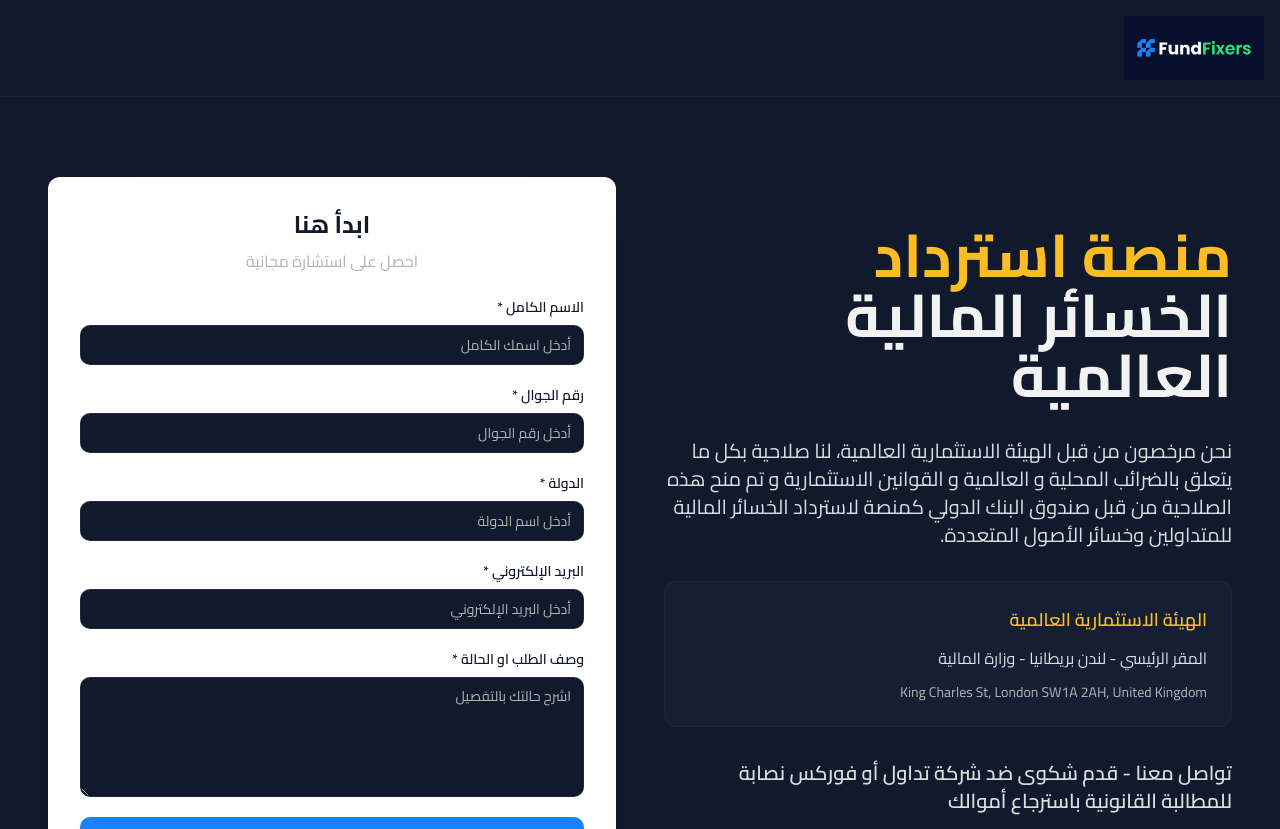
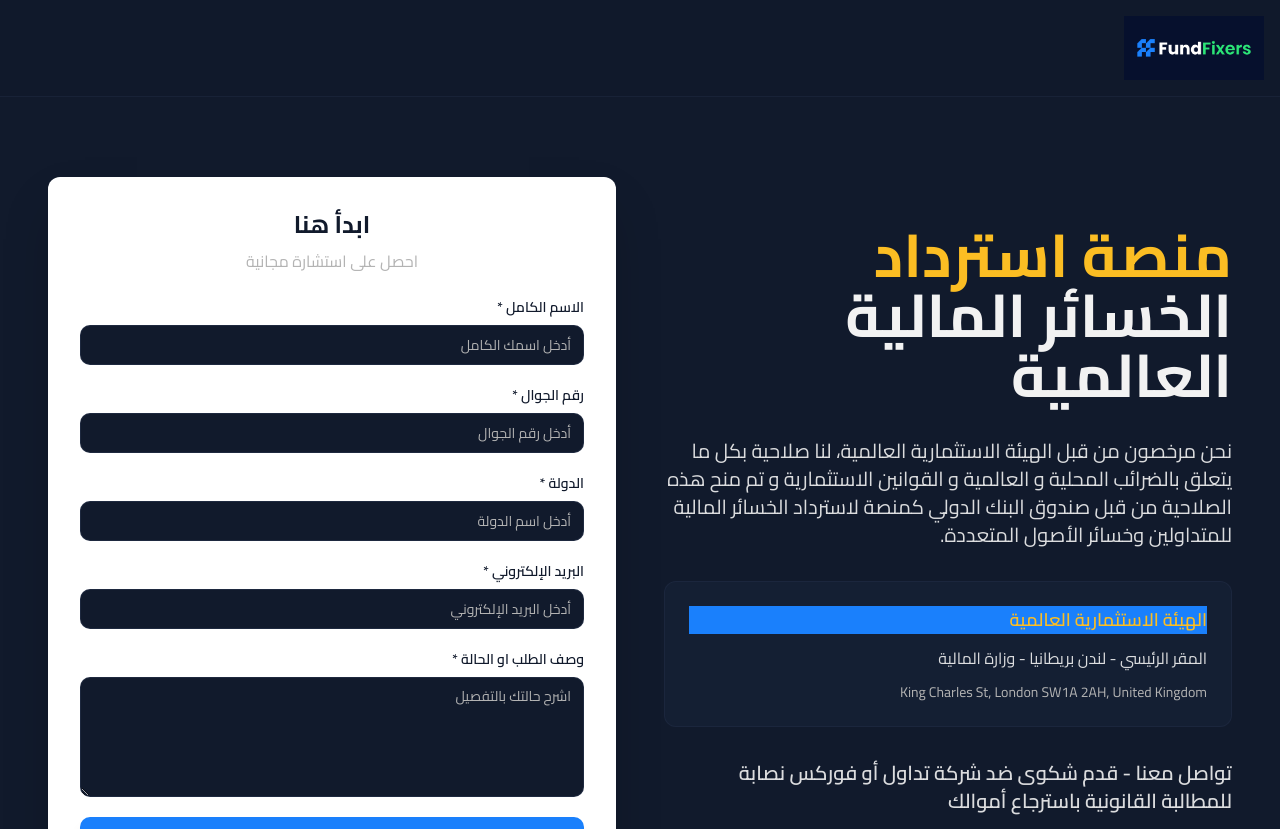
Before and after one commit to maherro/fundf, a React (Vite) app: page / in a window 1280 px wide. Shown: the top 829 px of the page. Built offline with nearby package versions, Linux system fonts and the light colour scheme; the HTML template or start-up script is replaced by a standard one.

Commit message:
Visual edit in Lovable
Edited UI in Lovable

```diff
--- a/src/pages/Index.tsx
+++ b/src/pages/Index.tsx
@@ -48,7 +48,7 @@ const Index = () => {
             <div className="space-y-8 lg:pt-12">
               <h1 className="text-4xl md:text-5xl lg:text-6xl font-bold leading-tight">
                 <span className="text-primary">منصة استرداد</span>
-                <br />
+                <br className="text-[#1a80fc]" />
                 <span className="text-foreground">الخسائر المالية العالمية</span>
               </h1>
 
@@ -57,7 +57,7 @@ const Index = () => {
               </p>
 
               <div className="space-y-3 p-6 rounded-lg bg-secondary/30 border border-border/30">
-                <p className="font-semibold text-primary text-lg">الهيئة الاستثمارية العالمية</p>
+                <p className="font-semibold text-primary text-lg bg-[#1a80fc]">الهيئة الاستثمارية العالمية</p>
                 <p className="text-foreground/90">المقر الرئيسي - لندن بريطانيا - وزارة المالية</p>
                 <p className="text-muted-foreground text-sm">
                   King Charles St, London SW1A 2AH, United Kingdom
```
